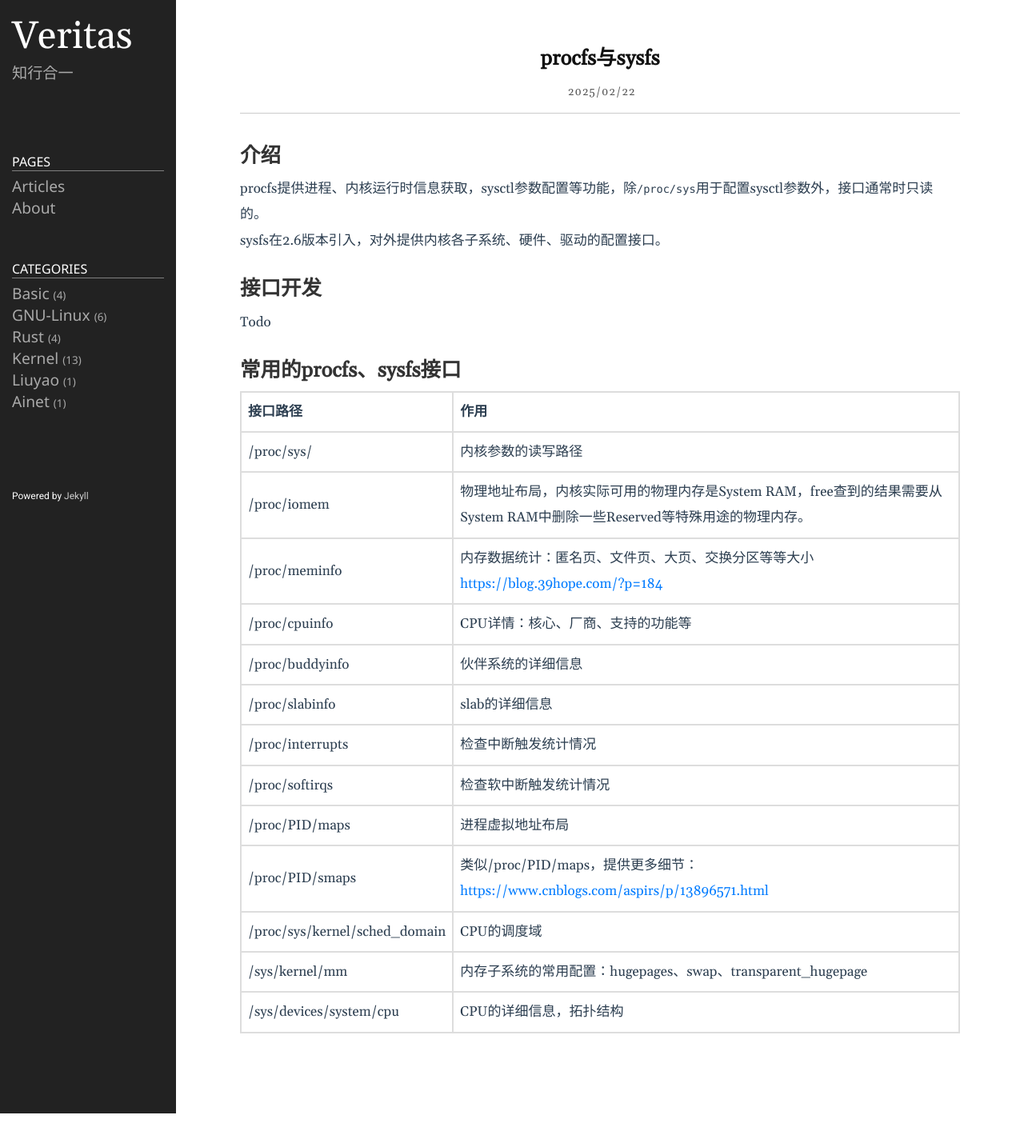
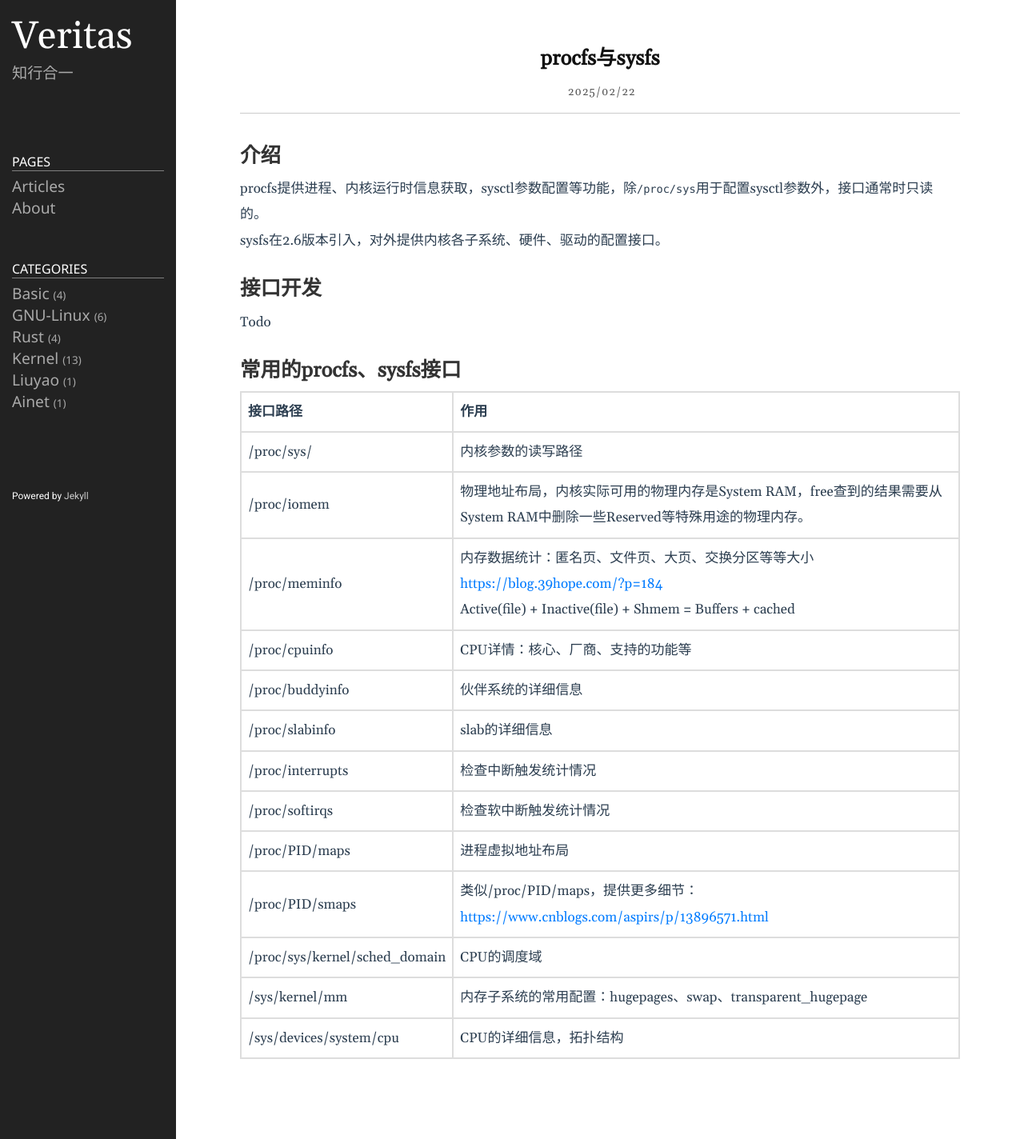
Before and after one commit to lclgo/lclgo.github.io, a Jekyll site: the page built from _posts/kernel/2025-02-22-proc-sysfs.md, in a window 1280 px wide. Shown: the whole page at 80% size. Built offline with Jekyll 4.4.1, drawn with Linux system fonts in a browser that asks for light colours; before the commit the page ends 1392 px from its top, so only the background shows below that.

Commit message:
update mm

```diff
--- a/_posts/kernel/2025-02-22-proc-sysfs.md
+++ b/_posts/kernel/2025-02-22-proc-sysfs.md
@@ -21,7 +21,7 @@ Todo
 |-|-|
 |/proc/sys/|内核参数的读写路径|
 |/proc/iomem|物理地址布局，内核实际可用的物理内存是System RAM，free查到的结果需要从System RAM中删除一些Reserved等特殊用途的物理内存。|
-|/proc/meminfo|内存数据统计：匿名页、文件页、大页、交换分区等等大小 <https://blog.39hope.com/?p=184>|
+|/proc/meminfo|内存数据统计：匿名页、文件页、大页、交换分区等等大小 <https://blog.39hope.com/?p=184><br>Active(file) + Inactive(file) + Shmem = Buffers + cached|
 |/proc/cpuinfo|CPU详情：核心、厂商、支持的功能等|
 |/proc/buddyinfo|伙伴系统的详细信息|
 |/proc/slabinfo|slab的详细信息|
@@ -30,6 +30,6 @@ Todo
 |/proc/PID/maps|进程虚拟地址布局|
 |/proc/PID/smaps|类似/proc/PID/maps，提供更多细节：<https://www.cnblogs.com/aspirs/p/13896571.html>|
 |/proc/sys/kernel/sched_domain|CPU的调度域|
-|--------------------|--------------------|
+|==|==|
 |/sys/kernel/mm|内存子系统的常用配置：hugepages、swap、transparent_hugepage|
 |/sys/devices/system/cpu|CPU的详细信息，拓扑结构|
```
Also changed, not shown: _posts/kernel/2023-12-04-mm.md (+1 -1 lines).
